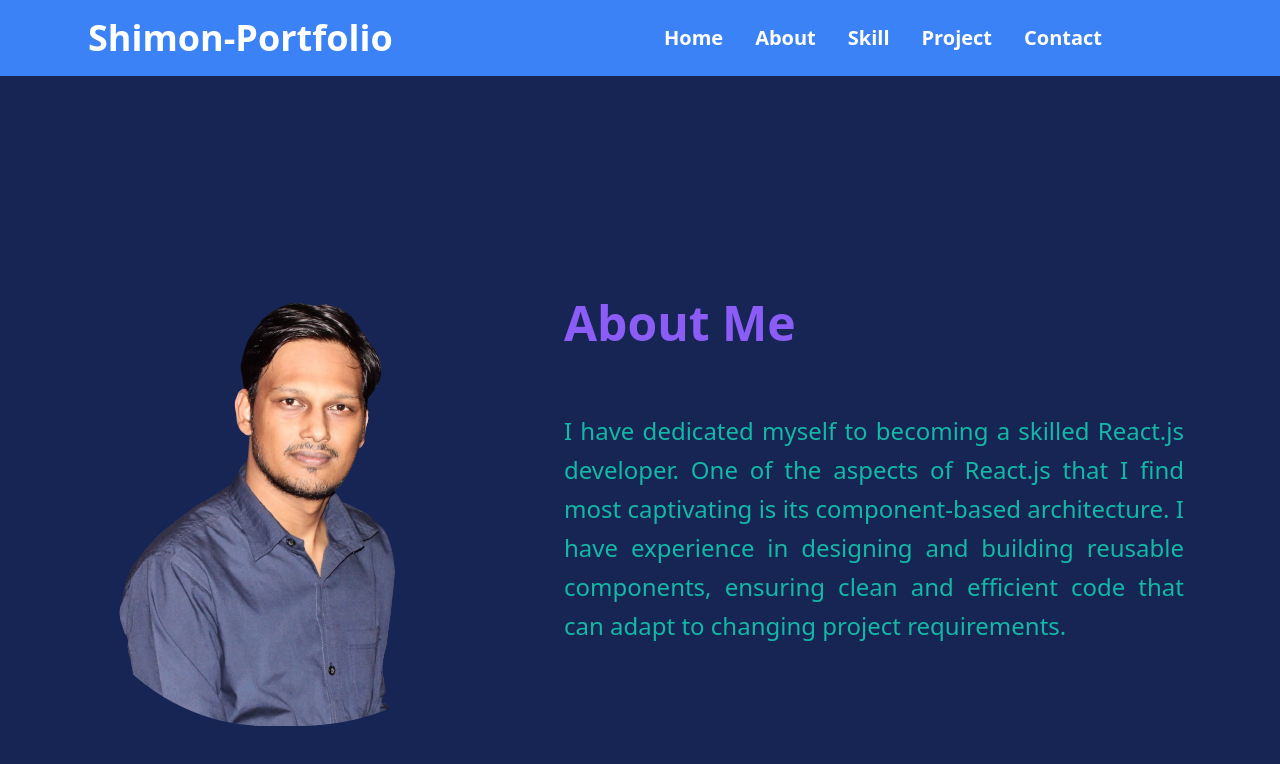
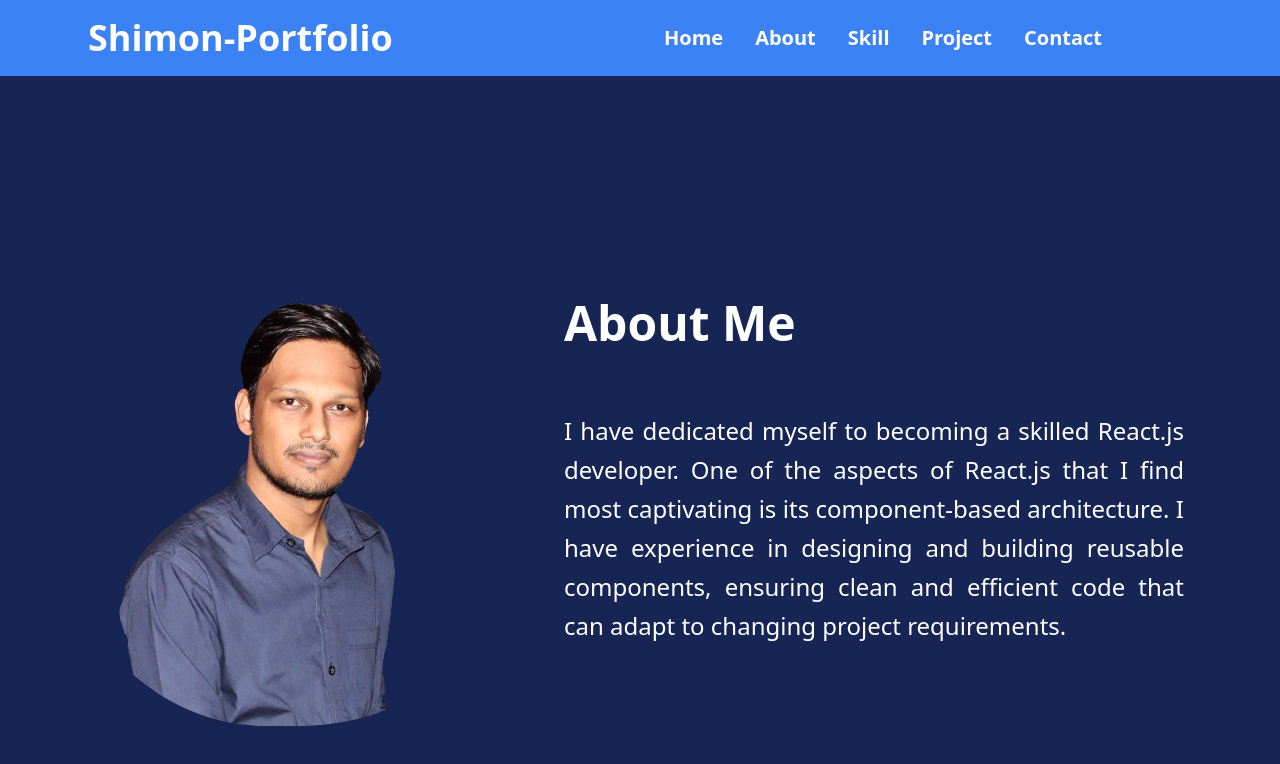
Before and after one commit to shimonmondol/My-Portfolio, a React (Vite) app: page /about in a window 1280 px wide. Shown: the top 764 px of the page. Built offline with nearby package versions, Linux system fonts and the light colour scheme.

Commit message:
fifth-commit

```diff
--- a/src/Component/About.jsx
+++ b/src/Component/About.jsx
@@ -8,8 +8,8 @@ const About = () => {
                 <div className="hero min-h-screen">
                 <div className="hero-content flex-col lg:flex-row-reverse">
                     <div className='pr-20'>
-                        <h1 className="pt-4 pb-10 text-violet-500 font-bold text-5xl">About Me</h1>
-                        <p className="py-6 text-2xl text-teal-500 leading-relaxed text-justify">I have dedicated myself to becoming a skilled React.js developer. One of the aspects of React.js that I find most captivating is its component-based architecture. I have experience in designing and building reusable components, ensuring clean and efficient code that can adapt to changing project requirements.</p>
+                        <h1 className="pt-4 pb-10 text-white font-bold text-5xl">About Me</h1>
+                        <p className="py-6 text-2xl text-white leading-relaxed text-justify">I have dedicated myself to becoming a skilled React.js developer. One of the aspects of React.js that I find most captivating is its component-based architecture. I have experience in designing and building reusable components, ensuring clean and efficient code that can adapt to changing project requirements.</p>
                     </div>
                     <img className='w-1/2 pl-8 rounded-full' src={img2} alt=''/>
                 </div>
--- a/src/Component/Contact.jsx
+++ b/src/Component/Contact.jsx
@@ -1,7 +1,12 @@
 import Header from './Header';
+import { FaFacebook } from "react-icons/fa6";
+import { FaInstagram } from "react-icons/fa6";
+import { CgMail } from "react-icons/cg";
+import { BsLinkedin } from "react-icons/bs";
+
 const Contact = () => {
     return (
-        <div className="bg-purple-950">
+        <div className="bg-slate-800">
             <Header></Header>
             <h1 className='text-center text-4xl font-semibold pb-9 pt-6 text-red-500'>Contact</h1>
             <div className="hero min-h-screen pb-36">
@@ -21,11 +26,19 @@ const Contact = () => {
                             </div>
                         </div>
                         <div className="form-control mb-5">
-                            <button className="btn btn-primary">Submit</button>
+                            <button className="btn btn-primary">Send</button>
+                        </div>
+                        <h1 className="text-2xl text-center ps-2 pb-2">Connect With Social Media</h1>
+                        <div className="flex">
+                            <a className="text-4xl pl-12 pt-1 text-blue-600" href="https://www.facebook.com/"><FaFacebook/></a>
+                            <a className="text-4xl pl-6 pt-1 text-rose-400" href="https://www.instagram.com/"><FaInstagram/></a>
+                            <a className="text-5xl pl-6 text-gray-400" href="https://mail.google.com/"><CgMail/></a>
+                            <a className="text-4xl pl-6 pt-1 text-blue-600" href="https://www.linkedin.com/"><BsLinkedin/></a>
                         </div>
                     </div>
                 </div>
             </div>
+
         </div>
     );
 };
--- a/src/Component/Home.jsx
+++ b/src/Component/Home.jsx
@@ -4,7 +4,7 @@ const Home = () => {
     return (
         <div>
             <Header></Header>
-            <div className="hero min-h-screen bg-base-200">
+            <div className="hero min-h-screen bg-emerald-950">
                 <div className="hero-content flex-col lg:flex-row-reverse">
                     <img className='w-1/2 pr-8 rounded-full' src={img1} alt=''/>
                     <div className='pl-20'>
--- a/src/Component/Project.jsx
+++ b/src/Component/Project.jsx
@@ -11,7 +11,8 @@ const Projects = () => {
         <div className="bg-purple-950">
             <Header></Header>
             <h1 className='text-center text-4xl font-semibold pb-9 pt-9 text-green-500'>Projects</h1>
-            <div className="grid gap-1 grid-cols-1 md:grid-cols-2 lg:grid-cols-3 pl-16 pb-16">
+            <div className="grid gap-1 grid-cols-1 md:grid-cols-2
+                            lg:grid-cols-3 pl-16 pb-16">
                 <div className="card card-compact text-white justify-end grid gap-2 w-80 shadow-2xl">
                     <figure className="px-10 pt-10">
                         <img src={Emajohn} alt=''/>
@@ -51,6 +52,9 @@ const Projects = () => {
                         </div>
                     </div>
                 </div>
+            </div>
+            <div className="grid gap-1 grid-cols-1 md:grid-cols-2
+                            lg:grid-cols-3 pl-16 pb-16">
                 <div className="card card-compact text-white justify-end grid gap-2 w-80 shadow-2xl">
                     <figure className="px-10 pt-10">
                         <img src={Car} alt=''/>
@@ -90,7 +94,6 @@ const Projects = () => {
                         </div>
                     </div>
                 </div>
-
             </div>
         </div>
   );
--- a/src/main.jsx
+++ b/src/main.jsx
@@ -7,7 +7,7 @@ import {router} from './Component/Routes/Routes';
 
 ReactDOM.createRoot(document.getElementById('root')).render(
   <React.StrictMode>
-    <div className='max-w-screen-xl mx-auto'>
+    <div>
         <RouterProvider router={router} />
     </div>
   </React.StrictMode>,
```
Also changed, not shown: package.json (+7 -0 lines), 1 other file (tests, documents, lock files or other folders).
